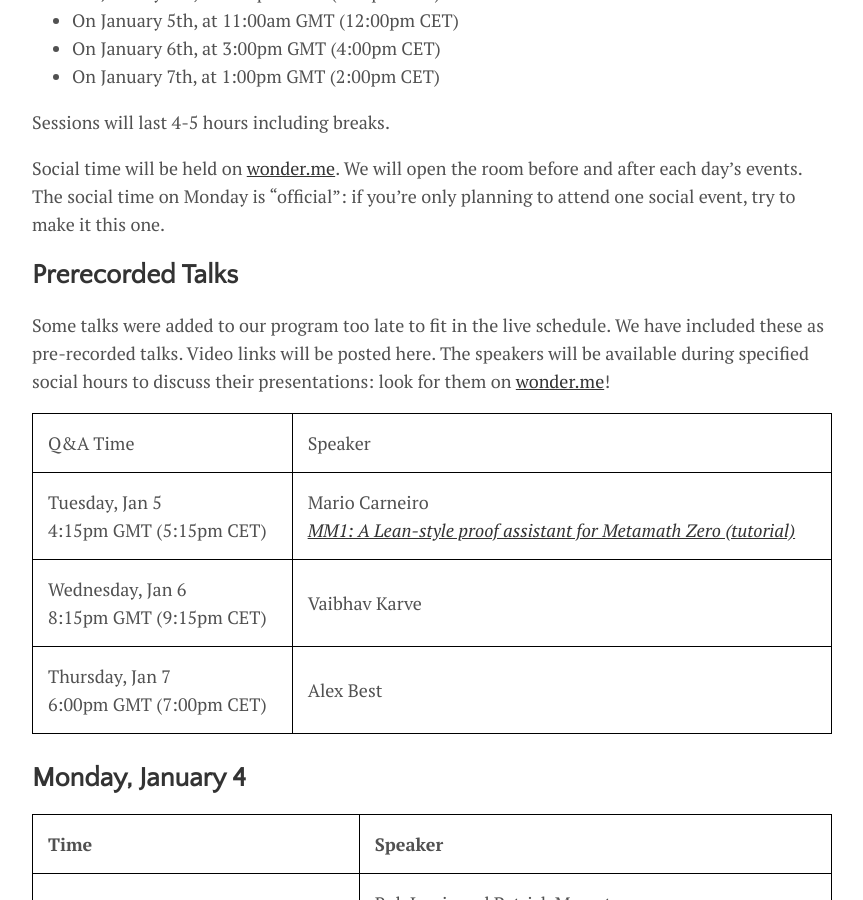
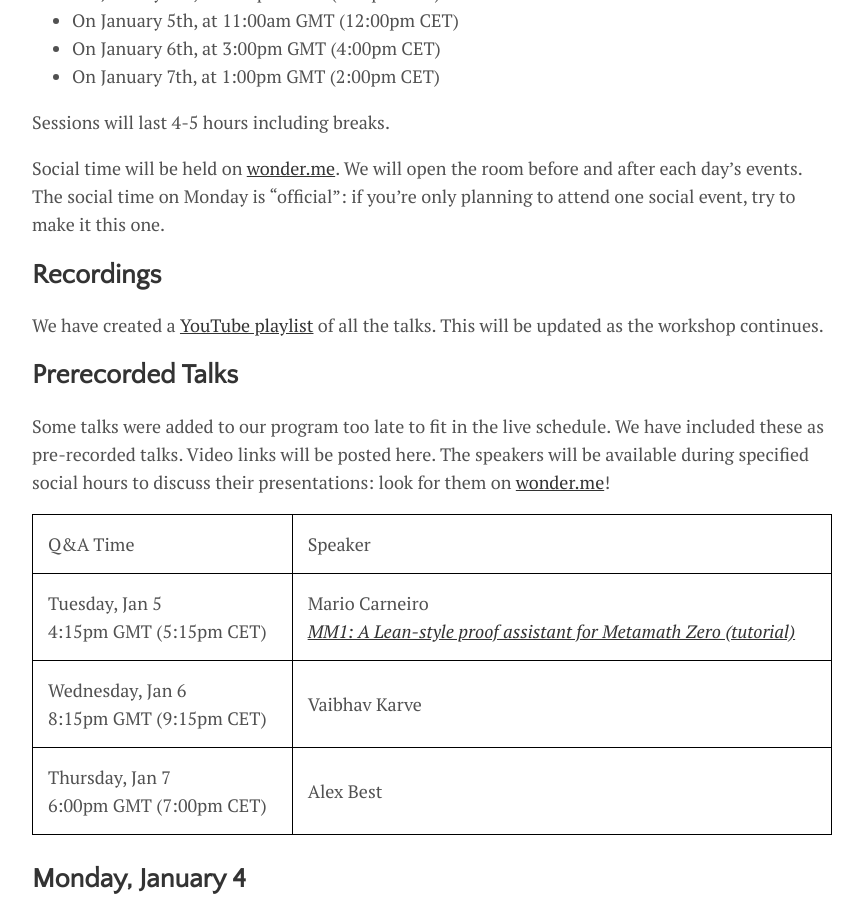
Before and after one commit to leanprover-community/lt2021, a Jekyll site: the page built from schedule.md, in a window 1280 px wide and 900 px high, scrolled down 312 px. Shown: the whole window, without its empty margins (208-1071 px from the left). Built offline with Jekyll 4.4.1, drawn with Linux system fonts in a browser that asks for light colours; part of the change alters nothing that is shown.

Commit message:
playlist and video links

```diff
--- a/schedule.md
+++ b/schedule.md
@@ -22,6 +22,11 @@ We will open the room before and after each day's events.
 The social time on Monday is "official":
 if you're only planning to attend one social event, try to make it this one.
 
+## Recordings
+
+We have created a [YouTube playlist](https://www.youtube.com/playlist?list=PLlF-CfQhukNnO8z3TcFcoKozif9gbl7Yt) of all the talks.
+This will be updated as the workshop continues.
+
 ## Prerecorded Talks
 
 Some talks were added to our program too late to fit in the live schedule.
@@ -39,12 +44,12 @@ look for them on [wonder.me](https://www.wonder.me/)!
 
 | Time      | Speaker            |
 | --------- | ------------------ |
-| <time datetime="2021-01-04T15:00+01:00">3:00pm CET</time> | Rob Lewis and Patrick Massot<br>*Opening remarks* |
-| <time datetime="2021-01-04T15:15+01:00">3:15pm CET</time> | Floris van Doorn<br>*Measure theory* |
-| <time datetime="2021-01-04T15:45+01:00">3:45pm CET</time> | Heather Macbeth<br>*An example of a manifold* |
-| <time datetime="2021-01-04T16:15+01:00">4:15pm CET</time> | Ed Ayers<br>*Widgets: interactive output in VSCode* |
+| <time datetime="2021-01-04T15:00+01:00">3:00pm CET</time> | Rob Lewis and Patrick Massot<br>[*Opening remarks*](https://www.youtube.com/watch?v=33l3gZohI40) |
+| <time datetime="2021-01-04T15:15+01:00">3:15pm CET</time> | Floris van Doorn<br>[*Measure theory*](https://www.youtube.com/watch?v=yH3-zE0bYCU) |
+| <time datetime="2021-01-04T15:45+01:00">3:45pm CET</time> | Heather Macbeth<br>[*An example of a manifold*](https://www.youtube.com/watch?v=deppJ2q_5a0) |
+| <time datetime="2021-01-04T16:15+01:00">4:15pm CET</time> | Ed Ayers<br>[*Widgets: interactive output in VSCode*](https://www.youtube.com/watch?v=8NUBQEZYuis) |
 | <time datetime="2021-01-04T17:00+01:00">5:00pm CET</time> | Coffee break |
-| <time datetime="2021-01-04T17:30+01:00">5:30pm CET</time> | Leonardo de Moura and Sebastian Ullrich<br>*An overview of Lean 4* |
+| <time datetime="2021-01-04T17:30+01:00">5:30pm CET</time> | Leonardo de Moura and Sebastian Ullrich<br>[*An overview of Lean 4*](https://www.youtube.com/watch?v=UeGvhfW1v9M) |
 | <time datetime="2021-01-04T18:30+01:00">6:30pm CET</time> | Lean 4 Q&A |
 | <time datetime="2021-01-04T19:00+01:00">7:00pm CET</time> | Discussion: porting mathlib to Lean 4 |
 | <time datetime="2021-01-04T19:30+01:00">7:30pm CET</time> | Social time ("workshop dinner") |
```
